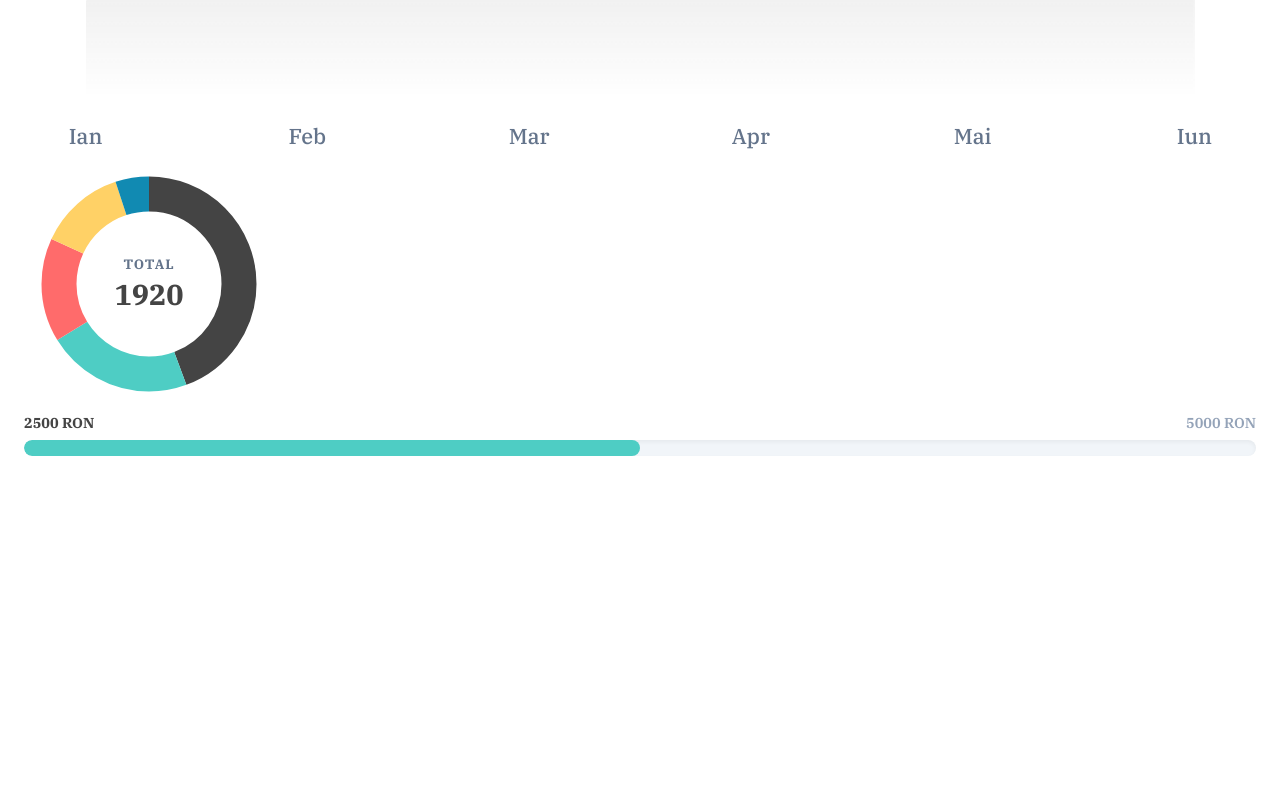
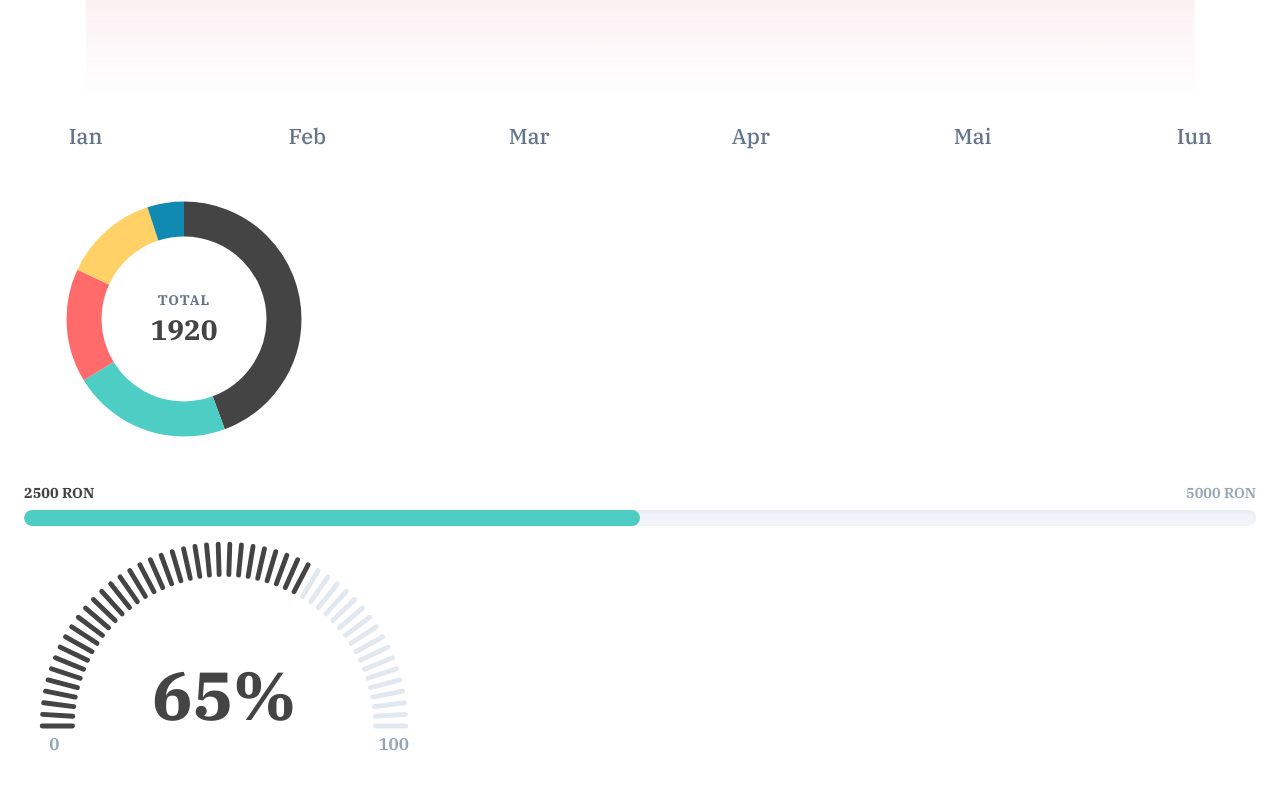
Before and after one commit to costiz7/EcoNomos, a React (Vite) app in the folder client/: page /dashboard in a window 1280 px wide. Shown: the part 594-1380 px from the top of the page. Before the commit the page ends 1074 px from the top, so only its background shows below. Built offline with nearby package versions, Linux system fonts and the light colour scheme; sample sign-in values are in the browser's storage.

Commit message:
Revamped Charts part1

```diff
--- a/client/src/ChartComponents/BarChartComponent/BarChartComponent.jsx
+++ b/client/src/ChartComponents/BarChartComponent/BarChartComponent.jsx
@@ -1,32 +1,30 @@
-import { useState } from 'react';
+import { useState, useEffect } from 'react';
 import './BarChartComponent.css';
 
-// Am schimbat 'color' în 'colors' și i-am dat un array default
-function BarChartComponent({ data, colors = ["var(--black-color)"] }) {
-    // Ținem minte ce coloană are mouse-ul deasupra ei
+function BarChartComponent({ data, colors = ["var(--black-color)"], width="100%", height="250px" }) {
     const [focusedIndex, setFocusedIndex] = useState(null);
+    const [isAnimated, setIsAnimated] = useState(false);
 
-    // Găsim cea mai mare valoare din date ca să știm cât de înaltă e coloana de 100%
+    useEffect(() => {
+        const timeout = setTimeout(() => {
+            setIsAnimated(true);
+        }, 50);
+
+        return () => clearTimeout(timeout);
+    }, []);
+
     const maxValue = Math.max(...data.map(item => item.value));
-
-    // Dacă nu avem date, nu randăm nimic să nu crape
-    if (!data || data.length === 0) return <p>Nu există date.</p>;
-
-    // Ne asigurăm că variabila colors este mereu un array (în caz că pe viitor trimiți un string din greșeală)
+    if (!data || data.length === 0) {
+         return <p>Nu există date.</p>;
+    }
     const colorArray = Array.isArray(colors) ? colors : [colors];
 
     return (
-        <div className="bar-chart-container">
+        <div className="bar-chart-container" style={{ width, height }}>
             {data.map((item, index) => {
-                // Verificăm starea curentă a coloanei
                 const isFocused = focusedIndex === index;
                 const isFaded = focusedIndex !== null && focusedIndex !== index;
-
-                // Calculăm înălțimea procentual
                 const barHeightPercentage = (item.value / maxValue) * 100;
-
-                // MAGIA AICI: Alegem culoarea din array.
-                // Dacă indexul depășește lungimea array-ului, o ia de la capăt!
                 const barColor = colorArray[index % colorArray.length];
 
                 return (
@@ -36,23 +34,21 @@ function BarChartComponent({ data, colors = ["var(--black-color)"] }) {
                         onMouseEnter={() => setFocusedIndex(index)}
                         onMouseLeave={() => setFocusedIndex(null)}
                     >
-                        {/* Tooltip-ul cu informații care apare deasupra */}
                         <div className={`bar-tooltip ${isFocused ? 'visible' : ''}`}>
                             <span className="tooltip-value">{item.value}</span>
                         </div>
 
-                        {/* Coloana efectivă (bara) */}
                         <div className="bar-track">
                             <div
                                 className="bar-fill"
                                 style={{
-                                    height: `${barHeightPercentage}%`,
-                                    backgroundColor: barColor // Folosim culoarea extrasă
+                                    height: isAnimated ? `${barHeightPercentage}%` : '0%',
+                                    backgroundColor: barColor,
+                                    transitionDelay: `${index * 50}ms`
                                 }}
                             ></div>
                         </div>
 
-                        {/* Eticheta de jos */}
                         <div className="bar-label">{item.label}</div>
                     </div>
                 );
--- a/client/src/ChartComponents/DonutChartComponent/DonutChartComponent.css
+++ b/client/src/ChartComponents/DonutChartComponent/DonutChartComponent.css
@@ -5,39 +5,22 @@
     align-items: center;
 }
 
-/* Felia de grafic */
 .donut-segment {
     transition: stroke-width 0.3s cubic-bezier(0.4, 0, 0.2, 1), opacity 0.3s ease;
     cursor: pointer;
     pointer-events: stroke;
 }
 
-/* Când facem hover pe o felie, celelalte își pierd din vizibilitate */
 .donut-segment.faded {
     opacity: 0.25;
 }
 
-/* Animația de intrare a întregului grafic (face un 'pop' fin) */
-.donut-chart-container svg {
-    animation: scaleUpDonut 0.6s cubic-bezier(0.34, 1.56, 0.64, 1);
-}
-
-@keyframes scaleUpDonut {
-    0% { transform: scale(0.8); opacity: 0; }
-    100% { transform: scale(1); opacity: 1; }
-}
-
-/* ============================
-   TEXTUL DIN CENTRU
-   ============================ */
 .donut-center-info {
     position: absolute;
     display: flex;
     flex-direction: column;
     align-items: center;
     justify-content: center;
-    /* 'pointer-events: none' asigură că mouse-ul tău "trece" prin text
-       și poți face hover pe grafic chiar dacă ești deasupra literelor */
     pointer-events: none;
     text-align: center;
     animation: fadeInText 0.3s ease;
--- a/client/src/ChartComponents/DonutChartComponent/DonutChartComponent.jsx
+++ b/client/src/ChartComponents/DonutChartComponent/DonutChartComponent.jsx
@@ -1,48 +1,82 @@
-import { useState } from 'react';
+import { useState, useEffect } from 'react';
 import './DonutChartComponent.css';
 
-function DonutChartComponent({ data, colors = ["var(--black-color)", "#4ECDC4", "#FF6B6B", "#FFD166", "#118AB2", "#06D6A0"] }) {
+function DonutChartComponent({
+    data,
+    colors = ["var(--black-color)", "#4ECDC4", "#FF6B6B", "#FFD166", "#118AB2", "#06D6A0"],
+    size = 320
+}) {
     const [focusedIndex, setFocusedIndex] = useState(null);
+    const [isAnimated, setIsAnimated] = useState(false);
 
-    // Protecție
+    useEffect(() => {
+        const timeout = setTimeout(() => setIsAnimated(true), 50);
+        return () => clearTimeout(timeout);
+    }, []);
+
     if (!data || data.length === 0) return <p>Nu există date.</p>;
 
-    // Asigurăm formatul de array pentru culori
-    const colorArray = Array.isArray(colors) ? colors : [colors];
+    const colorArray = Array.isArray(colors) && colors.length > 0 ? colors : ["#000"];
 
-    // Calculăm suma totală a valorilor
-    const total = data.reduce((acc, item) => acc + item.value, 0);
+    // PROTECȚIA 1: Ne asigurăm că adunăm numere, nu string-uri
+    const total = data.reduce((acc, item) => acc + (Number(item.value) || 0), 0);
 
-    // Dimensiunile și matematica SVG-ului
-    const size = 250;               // Mărimea cutiei SVG
-    const center = size / 2;        // Centrul e la 125, 125
-    const strokeWidth = 35;         // Cât de "grasă" e felia
-    const radius = center - strokeWidth; // Raza cercului
+    // PROTECȚIA 2: Evităm împărțirea la zero dacă totalul e 0
+    const safeTotal = total === 0 ? 1 : total;
+
+    const baseSize = 320;
+    const scale = size / baseSize;
+
+    const center = size / 2;
+    const strokeWidth = 35 * scale;
+    const radius = 100 * scale;
+    const hoverExpand = 12 * scale;
+    const maskThickness = 120 * scale;
     const circumference = 2 * Math.PI * radius;
 
-    // Variabilă care ține minte unde s-a terminat felia anterioară pentru a o începe pe următoarea
     let cumulativeValue = 0;
 
     return (
-        <div className="donut-chart-container">
-            <svg width={size} height={size} viewBox={`0 0 ${size} ${size}`}>
-                {/* Rotim tot grupul la -90 de grade ca prima felie să înceapă fix de la "ora 12" */}
-                <g transform={`rotate(-90 ${center} ${center})`}>
+        <div
+            className="donut-chart-container"
+            style={{ width: `${size}px`, height: `${size}px` }}
+        >
+            <svg
+                width={size}
+                height={size}
+                viewBox={`0 0 ${size} ${size}`}
+                style={{ transform: 'rotate(-90deg)', overflow: 'visible' }}
+            >
+                <defs>
+                    <mask id="sweep-mask" maskUnits="userSpaceOnUse" x="0" y="0" width={size} height={size}>
+                        <circle
+                            cx={center}
+                            cy={center}
+                            r={radius}
+                            fill="transparent"
+                            stroke="white"
+                            strokeWidth={maskThickness}
+                            strokeDasharray={circumference}
+                            strokeDashoffset={isAnimated ? 0 : circumference}
+                            style={{ transition: 'stroke-dashoffset 1.2s cubic-bezier(0.4, 0, 0.2, 1)' }}
+                        />
+                    </mask>
+                </defs>
+
+                <g mask="url(#sweep-mask)">
                     {data.map((item, index) => {
                         const isFocused = focusedIndex === index;
                         const isFaded = focusedIndex !== null && focusedIndex !== index;
 
-                        // ALGORITMUL DE CULORI (același de la BarChart)
                         const sliceColor = colorArray[index % colorArray.length];
 
-                        // Cât la sută din cerc reprezintă această felie
-                        const percentage = item.value / total;
+                        // Folosim safeTotal pentru a nu crăpa la împărțire
+                        const numericValue = Number(item.value) || 0;
+                        const percentage = numericValue / safeTotal;
                         const strokeLength = percentage * circumference;
+                        const strokeDashoffset = - (cumulativeValue / safeTotal) * circumference;
 
-                        // De unde începe desenarea feliei (o împingem înapoi pe contur)
-                        const strokeDashoffset = - (cumulativeValue / total) * circumference;
-
-                        cumulativeValue += item.value;
+                        cumulativeValue += numericValue;
 
                         return (
                             <circle
@@ -52,8 +86,7 @@ function DonutChartComponent({ data, colors = ["var(--black-color)", "#4ECDC4",
                                 r={radius}
                                 fill="transparent"
                                 stroke={sliceColor}
-                                /* La hover, felia se face puțin mai groasă */
-                                strokeWidth={isFocused ? strokeWidth + 8 : strokeWidth}
+                                strokeWidth={isFocused ? strokeWidth + hoverExpand : strokeWidth}
                                 strokeDasharray={`${strokeLength} ${circumference}`}
                                 strokeDashoffset={strokeDashoffset}
                                 className={`donut-segment ${isFaded ? 'faded' : ''}`}
@@ -65,17 +98,25 @@ function DonutChartComponent({ data, colors = ["var(--black-color)", "#4ECDC4",
                 </g>
             </svg>
 
-            {/* TEXTUL DIN CENTRU (Total sau informația feliei selectate) */}
             <div className="donut-center-info">
                 {focusedIndex !== null ? (
                     <>
-                        <span className="donut-label">{data[focusedIndex].label}</span>
-                        <span className="donut-value">{data[focusedIndex].value}</span>
+                        {/* PROTECȚIA 3: Am pus `?.` (Optional Chaining) în caz că indexul nu mai există */}
+                        <span className="donut-label" style={{ fontSize: `${14 * scale}px` }}>
+                            {data[focusedIndex]?.label || "N/A"}
+                        </span>
+                        <span className="donut-value" style={{ fontSize: `${28 * scale}px` }}>
+                            {data[focusedIndex]?.value || 0}
+                        </span>
                     </>
                 ) : (
                     <>
-                        <span className="donut-label">Total</span>
-                        <span className="donut-value">{total}</span>
+                        <span className="donut-label" style={{ fontSize: `${14 * scale}px` }}>
+                            Total
+                        </span>
+                        <span className="donut-value" style={{ fontSize: `${28 * scale}px` }}>
+                            {total}
+                        </span>
                     </>
                 )}
             </div>
--- a/client/src/ChartComponents/RadialGaugeComponent/RadialGaugeComponent.css
+++ b/client/src/ChartComponents/RadialGaugeComponent/RadialGaugeComponent.css
@@ -1,5 +1,5 @@
 .gauge-frame {
     position: relative;
-    width: 200px;
+    width: 400px;
     overflow: hidden;
 }
--- a/client/src/ChartComponents/RadialGaugeComponent/RadialGaugeComponent.jsx
+++ b/client/src/ChartComponents/RadialGaugeComponent/RadialGaugeComponent.jsx
@@ -1,11 +1,15 @@
 import { useMemo, useState, useEffect } from 'react';
 import './RadialGaugeComponent.css';
 
-const RadialGaugeComponent = ({ targetPercentage = 100, totalSegments = 60 }) => {
+const RadialGaugeComponent = ({
+  targetPercentage = 0,
+  totalSegments = 60,
+  color = "var(--black-color)", // Adăugat: Culoarea dinamică pentru bara activă
+  inactiveColor = "#e2e8f0"     // Adăugat: Un gri fin pentru liniuțele inactive (tipic Tailwind/modern UI)
+}) => {
   const [currentAnimatedPercentage, setCurrentAnimatedPercentage] = useState(0);
 
   // --- 1. GEOMETRIC CONFIGURATION ---
-  // The center coordinates and radii control the entire drawing
   const centerCoordinateX = 175;
   const centerCoordinateY = 175;
   const outerRadius = 150;
@@ -17,14 +21,12 @@ const RadialGaugeComponent = ({ targetPercentage = 100, totalSegments = 60 }) =>
   const totalAngleSpanInDegrees = Math.abs(endingAngleInDegrees - startingAngleInDegrees);
   const degreesPerSegment = totalAngleSpanInDegrees / (totalSegments - 1);
 
-  // Helper function to convert degrees to radians (required by Math.sin/Math.cos)
   const convertDegreesToRadians = (angleInDegrees) => {
     return angleInDegrees * (Math.PI / 180);
   };
 
   // --- 2. ANIMATION ENGINE ---
   useEffect(() => {
-    // If we have already reached the target percentage, do not start the animation
     if (currentAnimatedPercentage === targetPercentage) return;
 
     let animationFrameIdentifier;
@@ -37,34 +39,24 @@ const RadialGaugeComponent = ({ targetPercentage = 100, totalSegments = 60 }) =>
         animationStartTime = currentTimestamp;
       }
 
-      // Raw time progress (from 0.00 to 1.00)
       const rawAnimationProgress = Math.min((currentTimestamp - animationStartTime) / animationDurationInMilliseconds, 1);
-
-      // Smoothed progress (cubic ease-out deceleration effect at the end)
       const smoothedAnimationProgress = 1 - Math.pow(1 - rawAnimationProgress, 3);
-
-      // Calculate the intermediate percentage value for the current frame
       const newlyCalculatedPercentage = startingPercentageValue + (targetPercentage - startingPercentageValue) * smoothedAnimationProgress;
 
       setCurrentAnimatedPercentage(newlyCalculatedPercentage);
 
-      // If the animation is not complete, request the next frame
       if (rawAnimationProgress < 1) {
         animationFrameIdentifier = requestAnimationFrame(executeAnimationStep);
       }
     };
 
-    // Start the animation loop
     animationFrameIdentifier = requestAnimationFrame(executeAnimationStep);
-
-    // Cleanup on component unmount to prevent memory leaks or state updates on unmounted components
     return () => cancelAnimationFrame(animationFrameIdentifier);
 
   }, [targetPercentage]);
 
   // --- 3. SEGMENTS (TICKS) CALCULATION ---
   const lineSegments = useMemo(() => {
-    // Determine how many segments should be active (colored) based on the current animated percentage
     const activeSegmentsCount = Math.round((currentAnimatedPercentage / 100) * totalSegments);
     const calculatedSegmentsArray = [];
 
@@ -76,35 +68,40 @@ const RadialGaugeComponent = ({ targetPercentage = 100, totalSegments = 60 }) =>
 
       calculatedSegmentsArray.push({
         identifier: segmentIndex,
-        // Calculate X and Y coordinates for the start and end of each segment using trigonometry
         startX: centerCoordinateX + innerRadius * Math.cos(currentAngleInRadians),
         startY: centerCoordinateY + innerRadius * Math.sin(currentAngleInRadians),
         endX: centerCoordinateX + outerRadius * Math.cos(currentAngleInRadians),
         endY: centerCoordinateY + outerRadius * Math.sin(currentAngleInRadians),
-        segmentColor: isSegmentActive ? "rgb(0, 0, 0)" : "#d2d2d2"
+        // MODIFICAT: Folosim culorile primite din props în loc de RGB hardcodat
+        segmentColor: isSegmentActive ? color : inactiveColor
       });
     }
     return calculatedSegmentsArray;
-  }, [currentAnimatedPercentage, totalSegments, degreesPerSegment]);
+  }, [currentAnimatedPercentage, totalSegments, degreesPerSegment, color, inactiveColor]);
 
-  // Prevent rendering if segments haven't been calculated yet
   if (lineSegments.length === 0) return null;
 
   const firstSegment = lineSegments[0];
   const lastSegment = lineSegments[lineSegments.length - 1];
 
-  // --- 4. AUTO-ADAPTIVE CROPPING (DYNAMIC VIEWBOX) ---
+  // --- 4. AUTO-ADAPTIVE CROPPING ---
   const viewBoxPadding = 15;
   const bottomTextSpacing = 30;
 
-  // Calculate a tight bounding box around the gauge to eliminate unnecessary whitespace
   const viewBoxCoordinateX = centerCoordinateX - outerRadius - viewBoxPadding;
   const viewBoxCoordinateY = centerCoordinateY - outerRadius - viewBoxPadding;
   const viewBoxTotalWidth = (outerRadius * 2) + (viewBoxPadding * 2);
   const viewBoxTotalHeight = outerRadius + viewBoxPadding + bottomTextSpacing;
 
   return (
-    <div className="gauge-frame">
+    <div
+      className="gauge-frame"
+      // ACCESIBILITATE: Adăugăm rolul de grafic/meter pentru cititoarele de ecran
+      role="meter"
+      aria-valuenow={Math.round(currentAnimatedPercentage)}
+      aria-valuemin="0"
+      aria-valuemax="100"
+    >
       <svg
         viewBox={`${viewBoxCoordinateX} ${viewBoxCoordinateY} ${viewBoxTotalWidth} ${viewBoxTotalHeight}`}
         preserveAspectRatio="xMidYMid meet"
@@ -120,20 +117,20 @@ const RadialGaugeComponent = ({ targetPercentage = 100, totalSegments = 60 }) =>
             stroke={segment.segmentColor}
             strokeWidth="4"
             strokeLinecap="round"
-            style={{ transition: 'stroke 0s ease' }}
+            style={{ transition: 'stroke 0.0s ease' }}
           />
         ))}
 
         {/* Main Percentage Text */}
         <text
           x={centerCoordinateX}
-          y={centerCoordinateY - 30}
+          y={centerCoordinateY - 20}
           textAnchor="middle"
           dominantBaseline="middle"
-          fontSize="3rem"
-          fontWeight="700"
-          fill="#333"
-          style={{ fontFamily: 'sans-serif' }}
+          fontSize="3.5rem"
+          fontWeight="800"
+          fill="var(--black-color)" // Textul principal să fie mereu contrastant
+          style={{ fontFamily: 'inherit' }}
         >
           {Math.round(currentAnimatedPercentage)}%
         </text>
@@ -144,8 +141,9 @@ const RadialGaugeComponent = ({ targetPercentage = 100, totalSegments = 60 }) =>
           y={firstSegment.endY + 20}
           textAnchor="middle"
           fontSize="14px"
-          fill="#a0aab0"
-          style={{ fontFamily: 'sans-serif' }}
+          fontWeight="600"
+          fill="#94a3b8" // Un gri mai modern pentru etichete
+          style={{ fontFamily: 'inherit' }}
         >
           0
         </text>
@@ -156,8 +154,9 @@ const RadialGaugeComponent = ({ targetPercentage = 100, totalSegments = 60 }) =>
           y={lastSegment.endY + 20}
           textAnchor="middle"
           fontSize="14px"
-          fill="#a0aab0"
-          style={{ fontFamily: 'sans-serif' }}
+          fontWeight="600"
+          fill="#94a3b8"
+          style={{ fontFamily: 'inherit' }}
         >
           100
         </text>
--- a/client/src/DashboardContent/DashboardContent.jsx
+++ b/client/src/DashboardContent/DashboardContent.jsx
@@ -37,7 +37,7 @@ function DashboardContent() {
             <h3>Cheltuieli zilele trecute</h3>
             {/* O singură linie și ai un grafic animat și scalabil! */}
             <BarChartComponent data={cheltuieliSaptamana} />
-            <LineChartComponent data={evolutieSaseLuni} color="var(--black-color)" />
+            <LineChartComponent data={evolutieSaseLuni} color="var(--dark-red-color)" />
             <DonutChartComponent data={categoriiCheltuieli} />
             <ProgressBarComponent
                 currentValue={2500}
@@ -45,6 +45,7 @@ function DashboardContent() {
                 color="#4ECDC4"
                 height="16px"
             />
+            <RadialGaugeComponent targetPercentage={65} totalSegments={50}/>
         </div>
     );
 }
--- a/client/src/index.css
+++ b/client/src/index.css
@@ -32,6 +32,7 @@ body {
   min-height: 100vh;
   color: var(--black-color);
   font-family: "IBM Plex Serif", serif;
+  overflow-x: hidden;
   -webkit-font-smoothing: antialiased;
   -moz-osx-font-smoothing: grayscale;
 }
```
Also changed, not shown: client/src/ChartComponents/BarChartComponent/BarChartComponent.css (+11 -23 lines).
